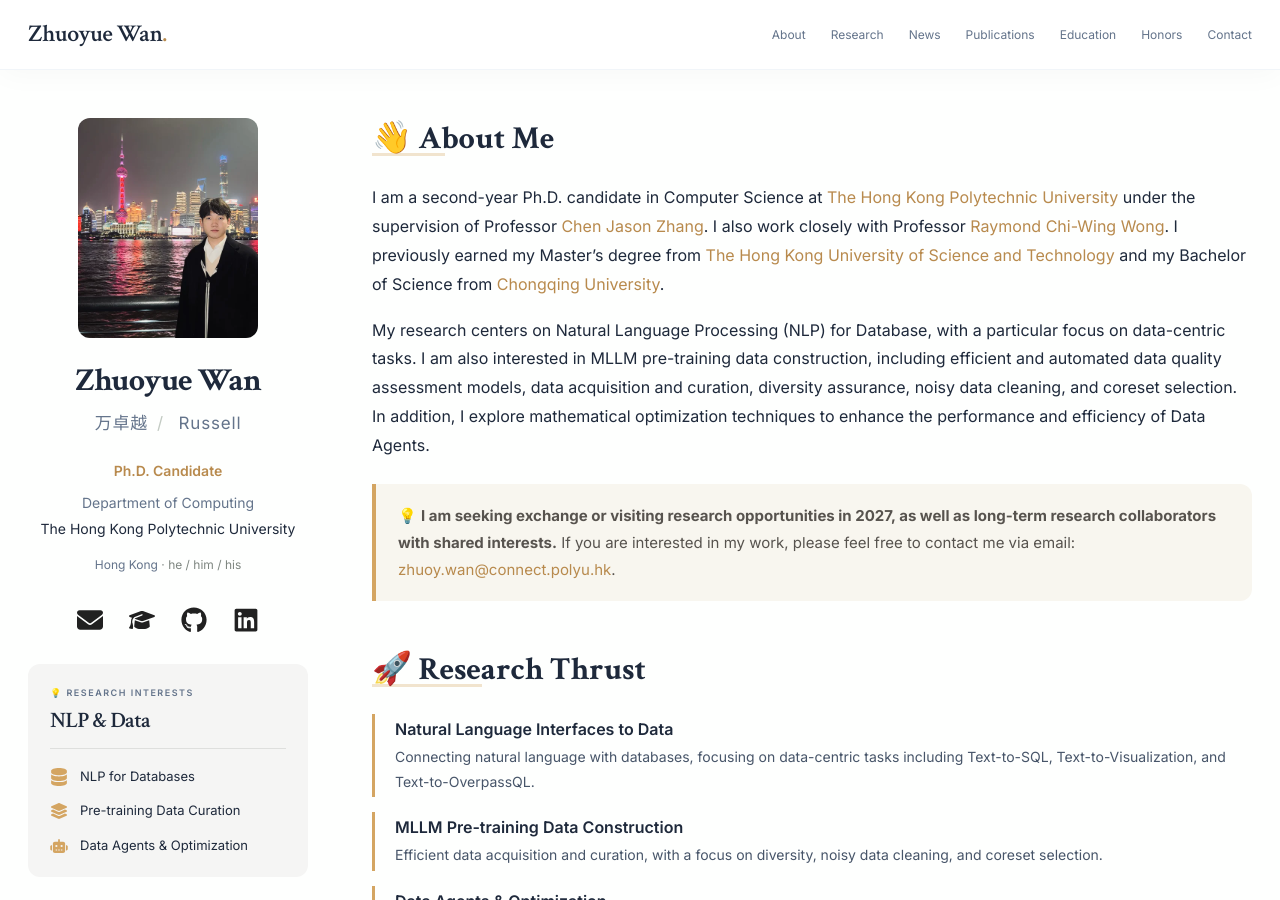
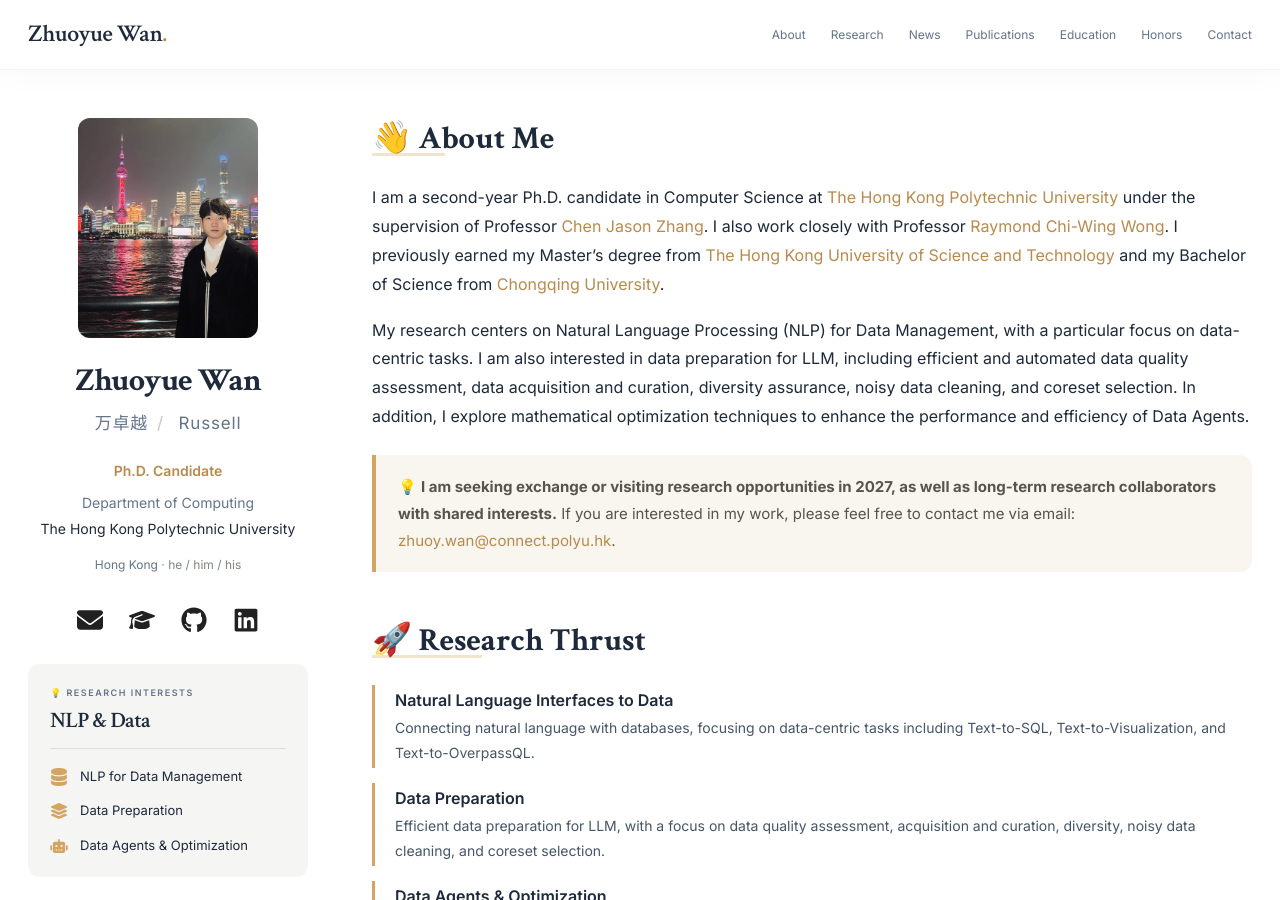
Before and after one commit to zwanah/zwanah.github.io, a Jekyll site: the page built from _pages/about.md, in a window 1280 px wide and 900 px high. Built offline with Jekyll 4.4.1, drawn with Linux system fonts in a browser that asks for light colours.

Commit message:
Update research interests and paper figures

```diff
--- a/_data/publications.yml
+++ b/_data/publications.yml
@@ -15,7 +15,7 @@
     "ranking_badge": "CCF-A",
     "preview": "assets/images/papers/XOver_framework.webp",
     "preview_width": 1200,
-    "preview_height": 663,
+    "preview_height": 346,
     "display": "assets/images/papers/XOver_framework-large.webp"
   },
   {
@@ -91,7 +91,7 @@
     "ranking_badge": "CCF-A",
     "preview": "assets/images/papers/Text2RLS.webp",
     "preview_width": 1200,
-    "preview_height": 548,
+    "preview_height": 423,
     "display": "assets/images/papers/Text2RLS-large.webp"
   },
   {
--- a/_layouts/academic.html
+++ b/_layouts/academic.html
@@ -39,7 +39,7 @@
           <a class="social-btn" href="mailto:{{ site.author.email }}" aria-label="Email" title="Email"><img src="{{ '/assets/images/icons/envelope.svg' | relative_url }}" alt="" width="26" height="26"></a><a class="social-btn" href="{{ site.author.googlescholar }}" aria-label="Scholar" title="Scholar"><img src="{{ '/assets/images/icons/graduation-cap.svg' | relative_url }}" alt="" width="26" height="26"></a><a class="social-btn" href="https://github.com/{{ site.author.github }}" aria-label="GitHub" title="GitHub"><img src="{{ '/assets/images/icons/github.svg' | relative_url }}" alt="" width="26" height="26"></a><a class="social-btn" href="https://www.linkedin.com/in/{{ site.author.linkedin }}" aria-label="LinkedIn" title="LinkedIn"><img src="{{ '/assets/images/icons/linkedin.svg' | relative_url }}" alt="" width="26" height="26"></a>
         </div>
       </div>
-      <section class="research-card" aria-labelledby="research-heading"><p class="group-label">💡 RESEARCH INTERESTS</p><h2 id="research-heading">NLP & Data</h2><ul><li><span class="topic-icon" aria-hidden="true" style="--topic-icon:url('{{ '/assets/images/icons/database.svg' | relative_url }}')"></span><span>NLP for Databases</span></li><li><span class="topic-icon" aria-hidden="true" style="--topic-icon:url('{{ '/assets/images/icons/layer-group.svg' | relative_url }}')"></span><span>Pre-training Data Curation</span></li><li><span class="topic-icon" aria-hidden="true" style="--topic-icon:url('{{ '/assets/images/icons/robot.svg' | relative_url }}')"></span><span>Data Agents & Optimization</span></li></ul></section>
+      <section class="research-card" aria-labelledby="research-heading"><p class="group-label">💡 RESEARCH INTERESTS</p><h2 id="research-heading">NLP & Data</h2><ul><li><span class="topic-icon" aria-hidden="true" style="--topic-icon:url('{{ '/assets/images/icons/database.svg' | relative_url }}')"></span><span>NLP for Data Management</span></li><li><span class="topic-icon" aria-hidden="true" style="--topic-icon:url('{{ '/assets/images/icons/layer-group.svg' | relative_url }}')"></span><span>Data Preparation</span></li><li><span class="topic-icon" aria-hidden="true" style="--topic-icon:url('{{ '/assets/images/icons/robot.svg' | relative_url }}')"></span><span>Data Agents & Optimization</span></li></ul></section>
     </aside>
     <main id="main" class="site-main content-column">{{ content }}</main>
   </div>
--- a/_pages/about.md
+++ b/_pages/about.md
@@ -13,7 +13,7 @@
   <div class="section-body biography" markdown="1">
 I am a second-year Ph.D. candidate in Computer Science at [The Hong Kong Polytechnic University](https://www.polyu.edu.hk/) under the supervision of Professor [Chen Jason Zhang](https://zhangchen.info/). I also work closely with Professor [Raymond Chi-Wing Wong](https://www.cse.ust.hk/~raywong/). I previously earned my Master's degree from [The Hong Kong University of Science and Technology](https://hkust.edu.hk/) and my Bachelor of Science from [Chongqing University](https://www.cqu.edu.cn/).
 
-My research centers on Natural Language Processing (NLP) for Database, with a particular focus on data-centric tasks. I am also interested in MLLM pre-training data construction, including efficient and automated data quality assessment models, data acquisition and curation, diversity assurance, noisy data cleaning, and coreset selection. In addition, I explore mathematical optimization techniques to enhance the performance and efficiency of Data Agents.
+My research centers on Natural Language Processing (NLP) for Data Management, with a particular focus on data-centric tasks. I am also interested in data preparation for LLM, including efficient and automated data quality assessment, data acquisition and curation, diversity assurance, noisy data cleaning, and coreset selection. In addition, I explore mathematical optimization techniques to enhance the performance and efficiency of Data Agents.
 
 <div class="collaboration-callout"><p>💡 <strong>I am seeking exchange or visiting research opportunities in 2027, as well as long-term research collaborators with shared interests.</strong> If you are interested in my work, please feel free to contact me via email: <a href="mailto:{{ site.author.email }}">{{ site.author.email }}</a>.</p></div>
 
@@ -24,7 +24,7 @@
   <div class="section-label section-header"><h2 id="thrust-heading"><span aria-hidden="true">🚀</span> Research Thrust</h2></div>
   <div class="research-thrusts">
     <article><h3>Natural Language Interfaces to Data</h3><p>Connecting natural language with databases, focusing on data-centric tasks including Text-to-SQL, Text-to-Visualization, and Text-to-OverpassQL.</p></article>
-    <article><h3>MLLM Pre-training Data Construction</h3><p>Efficient data acquisition and curation, with a focus on diversity, noisy data cleaning, and coreset selection.</p></article>
+    <article><h3>Data Preparation</h3><p>Efficient data preparation for LLM, with a focus on data quality assessment, acquisition and curation, diversity, noisy data cleaning, and coreset selection.</p></article>
     <article><h3>Data Agents & Optimization</h3><p>Exploring autonomous data agents and mathematical optimization to improve their performance and efficiency.</p></article>
   </div>
 </section>
```
Also changed, not shown: assets/images/papers/Text2RLS-large.webp, assets/images/papers/Text2RLS.webp, assets/images/papers/XOver_framework-large.webp, assets/images/papers/XOver_framework.webp, images/Text2RLS.png, 1 other file.
